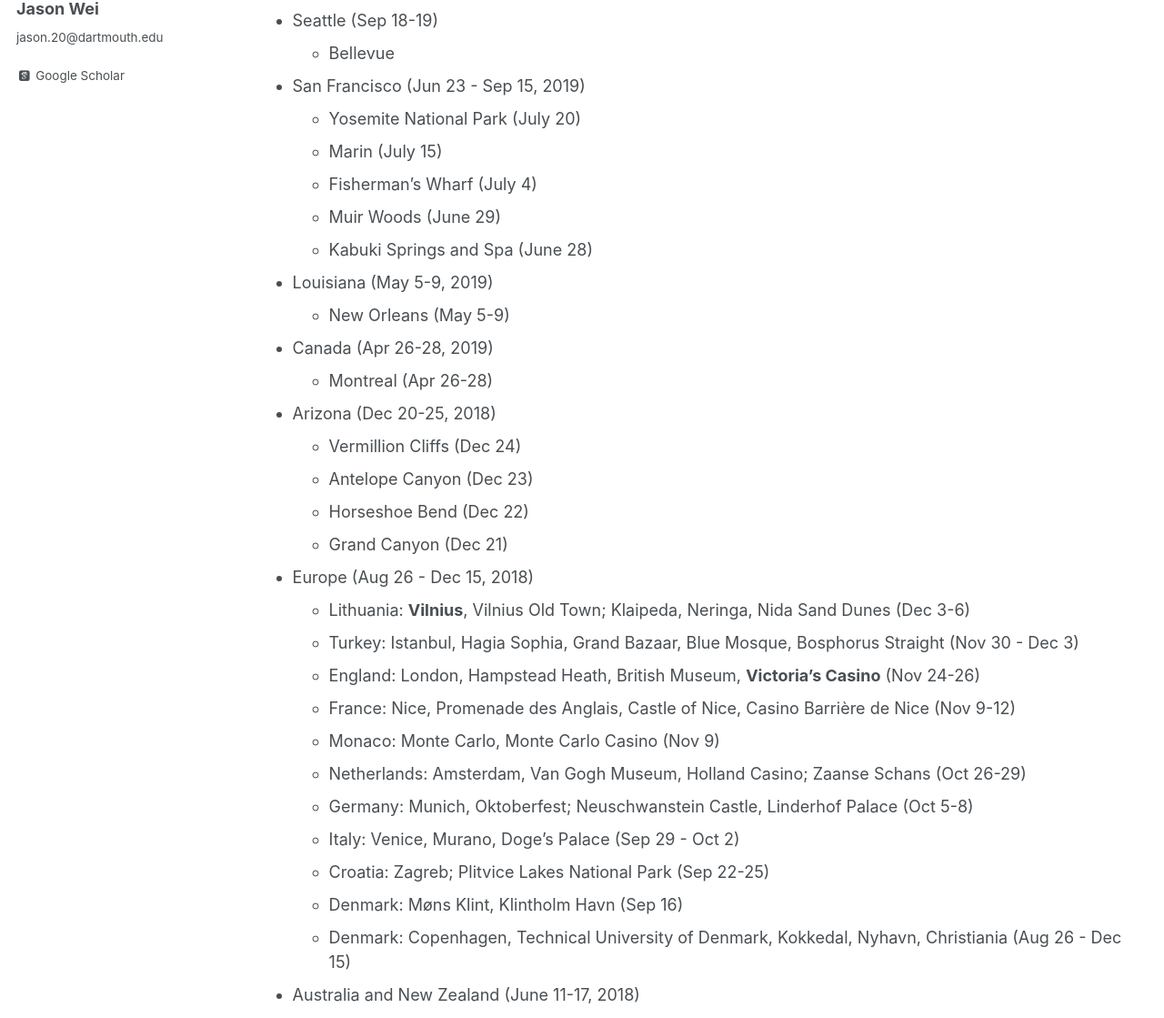
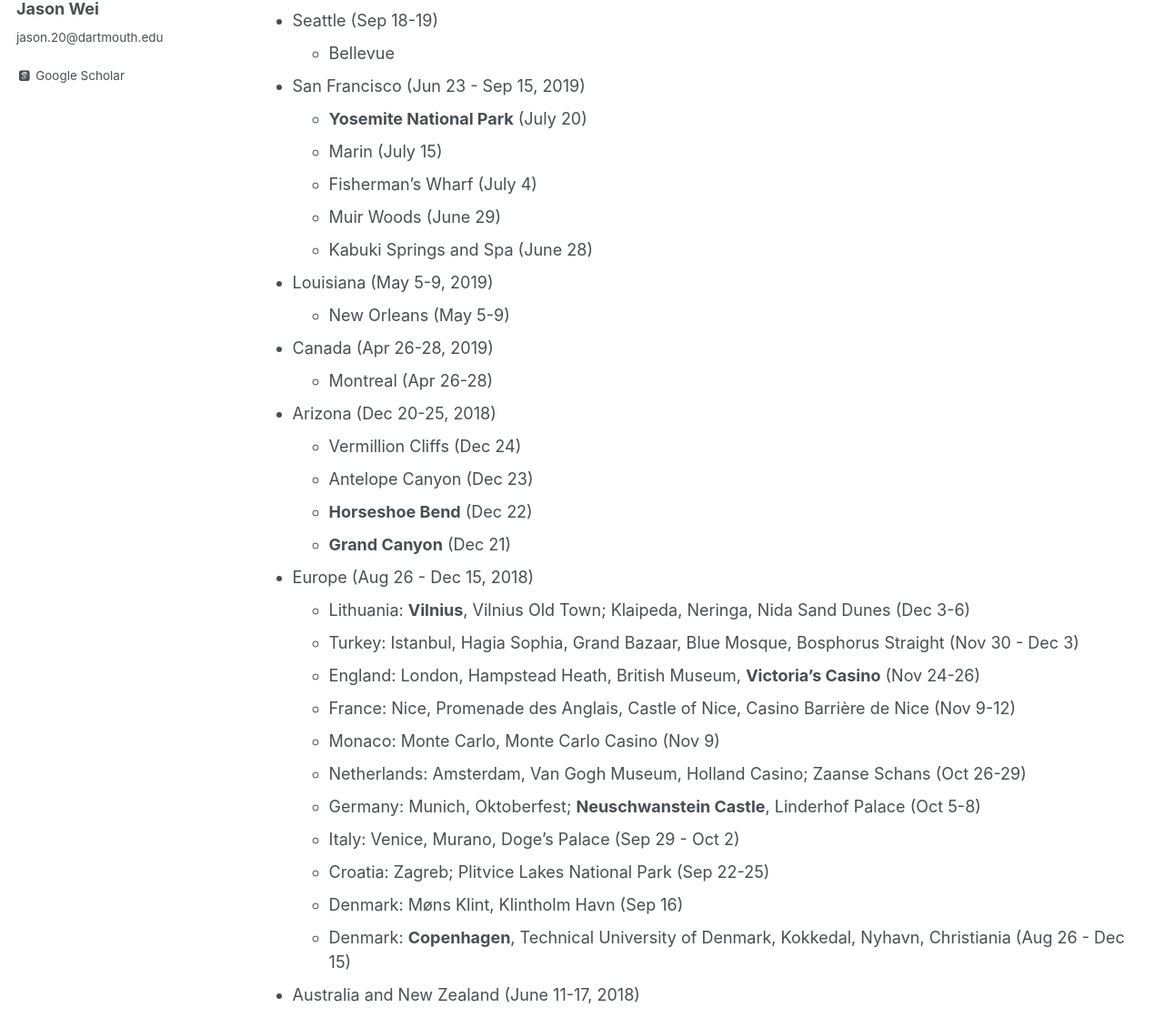
Before and after one commit to jasonwei20/jasonwei20.github.io, a Jekyll site: the page built from _pages/places_ive_been.md, in a window 1280 px wide. Shown: the part 263-1382 px from the top of the page at 91% size. Built offline with Jekyll 4.4.1, drawn with Linux system fonts in a browser that asks for light colours; some web fonts are replaced.

Commit message:
change headings

```diff
--- a/_pages/places_ive_been.md
+++ b/_pages/places_ive_been.md
@@ -13,7 +13,7 @@ author_profile: true
 *   Seattle (Sep 18-19)
     *   Bellevue
 *   San Francisco (Jun 23 - Sep 15, 2019)
-    *   Yosemite National Park (July 20)
+    *   **Yosemite National Park** (July 20)
     *   Marin (July 15)
     *   Fisherman's Wharf (July 4)
     *   Muir Woods (June 29)
@@ -25,8 +25,8 @@ author_profile: true
 *   Arizona (Dec 20-25, 2018)
     *   Vermillion Cliffs (Dec 24)
     *   Antelope Canyon (Dec 23)
-    *   Horseshoe Bend (Dec 22)
-    *   Grand Canyon (Dec 21)
+    *   **Horseshoe Bend** (Dec 22)
+    *   **Grand Canyon** (Dec 21)
 *   Europe (Aug 26 - Dec 15, 2018)
     *   Lithuania: **Vilnius**, Vilnius Old Town; Klaipeda, Neringa, Nida Sand Dunes (Dec 3-6)
     *   Turkey: Istanbul, Hagia Sophia, Grand Bazaar, Blue Mosque, Bosphorus Straight (Nov 30 - Dec 3)
@@ -34,11 +34,11 @@ author_profile: true
     *   France: Nice, Promenade des Anglais, Castle of Nice, Casino Barrière de Nice (Nov 9-12)
     *   Monaco: Monte Carlo, Monte Carlo Casino (Nov 9)
     *   Netherlands: Amsterdam, Van Gogh Museum, Holland Casino; Zaanse Schans (Oct 26-29)
-    *   Germany: Munich, Oktoberfest; Neuschwanstein Castle, Linderhof Palace (Oct 5-8)
+    *   Germany: Munich, Oktoberfest; **Neuschwanstein Castle**, Linderhof Palace (Oct 5-8)
     *   Italy: Venice, Murano, Doge's Palace (Sep 29 - Oct 2)
     *   Croatia: Zagreb; Plitvice Lakes National Park (Sep 22-25)
     *   Denmark: Møns Klint, Klintholm Havn (Sep 16)
-    *   Denmark: Copenhagen, Technical University of Denmark, Kokkedal, Nyhavn, Christiania (Aug 26 - Dec 15)
+    *   Denmark: **Copenhagen**, Technical University of Denmark, Kokkedal, Nyhavn, Christiania (Aug 26 - Dec 15)
 *   Australia and New Zealand (June 11-17, 2018)
     *   Rotorua, **Polynesian Spa**, Wai-o-tapu (Jun 16-17)
     *   Auckland Sky Tower, Mount Victoria (Jun 15)
```
Also changed, not shown: _pages/about.md (+3 -5 lines).
